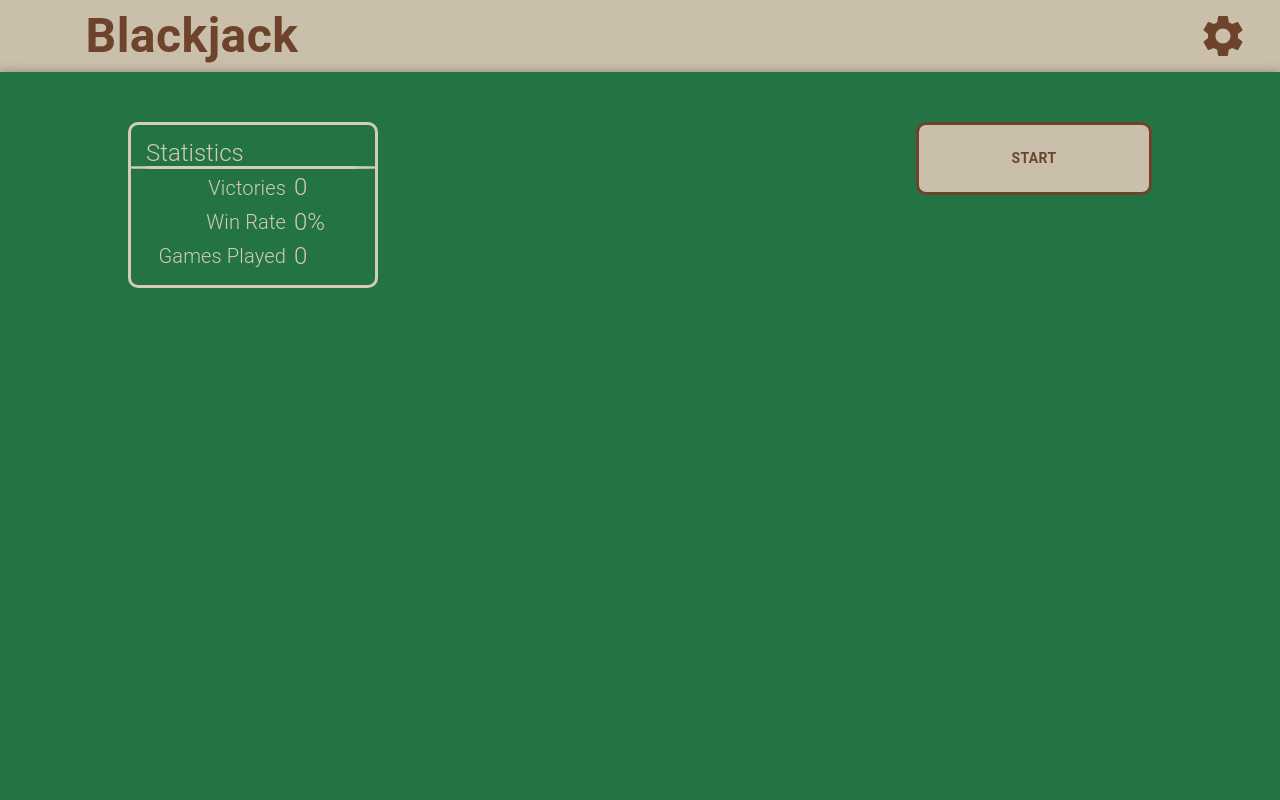
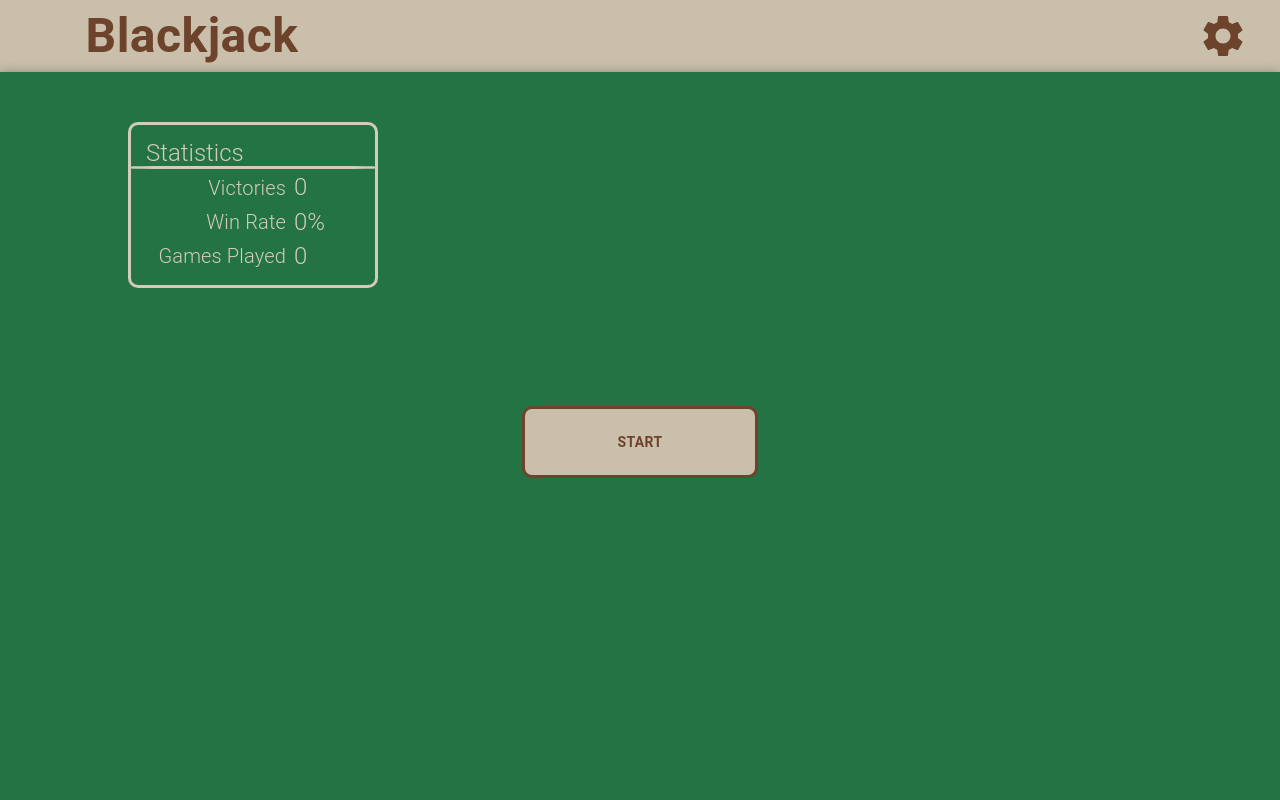
Before and after one commit to EthanNguyen-Tu/Blackjack, a React (Create React App) app: page / in a window 1280 px wide. Shown: the top 800 px of the page. Built offline with nearby package versions, Linux system fonts and the light colour scheme.

Commit message:
feat(DecisionPanel): Placed in the middle of cards with Next Game going straight to the Next Game

```diff
--- a/src/shared/components/Blackjack/Blackjack.tsx
+++ b/src/shared/components/Blackjack/Blackjack.tsx
@@ -123,6 +123,7 @@ function Blackjack(props: BlackjackProps) {
             case BlackjackState.NEW_ROUND:
                 clearCards();
                 gameState.current = BlackjackState.START;
+                evaluateGame();
         }
     };
 
@@ -134,15 +135,6 @@ function Blackjack(props: BlackjackProps) {
             alignItems="center"
             style={{ height: "85%" }}
         >
-            <DecisionPanel
-                gameState={gameState}
-                evaluateGame={evaluateGame}
-                sx={{
-                    position: "absolute",
-                    top: "50px",
-                    right: "clamp(50px, 10vw, 200px)",
-                }}
-            />
             <StatisticsMenu
                 visible={statsMenuVisibility}
                 sx={{
@@ -171,6 +163,17 @@ function Blackjack(props: BlackjackProps) {
                 justifyContent="center"
                 alignItems="center"
             >
+                <DecisionPanel
+                    gameState={gameState}
+                    evaluateGame={evaluateGame}
+                />
+            </Grid>
+            <Grid
+                container
+                size={12}
+                justifyContent="center"
+                alignItems="center"
+            >
                 {playerHand && (
                     <HandOfCardsDisplay
                         variant={HandOfCardsVariants.PLAYER}
--- a/src/shared/components/DecisionPanel/DecisionPanel.tsx
+++ b/src/shared/components/DecisionPanel/DecisionPanel.tsx
@@ -42,6 +42,7 @@ function DecisionPanel(props: DecisionPanelProps) {
                 borderStyle: "solid",
                 borderColor: "primary.contrastText",
                 width: "200px",
+                zIndex: 500,
                 ...sx,
             }}
             alignItems="center"
```
